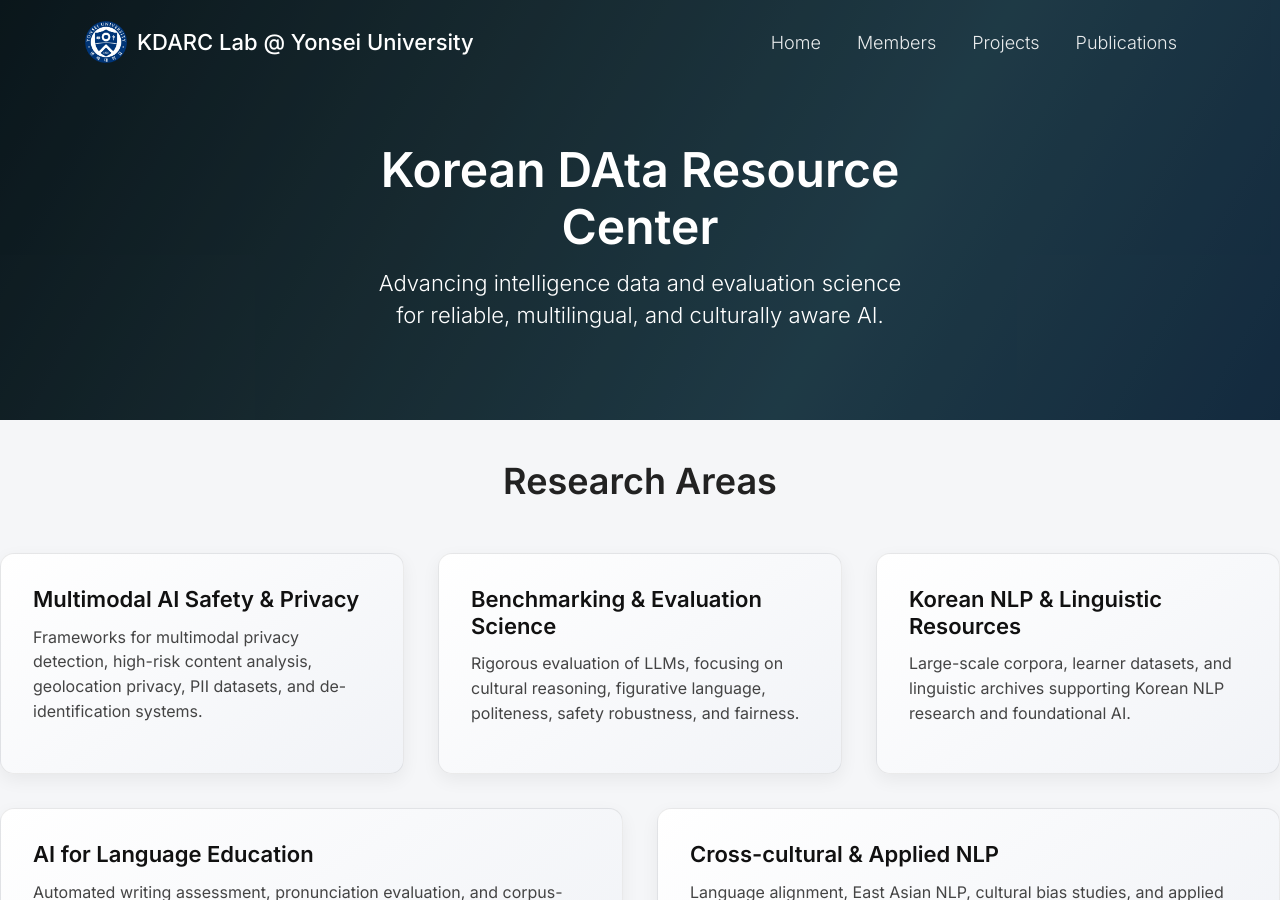
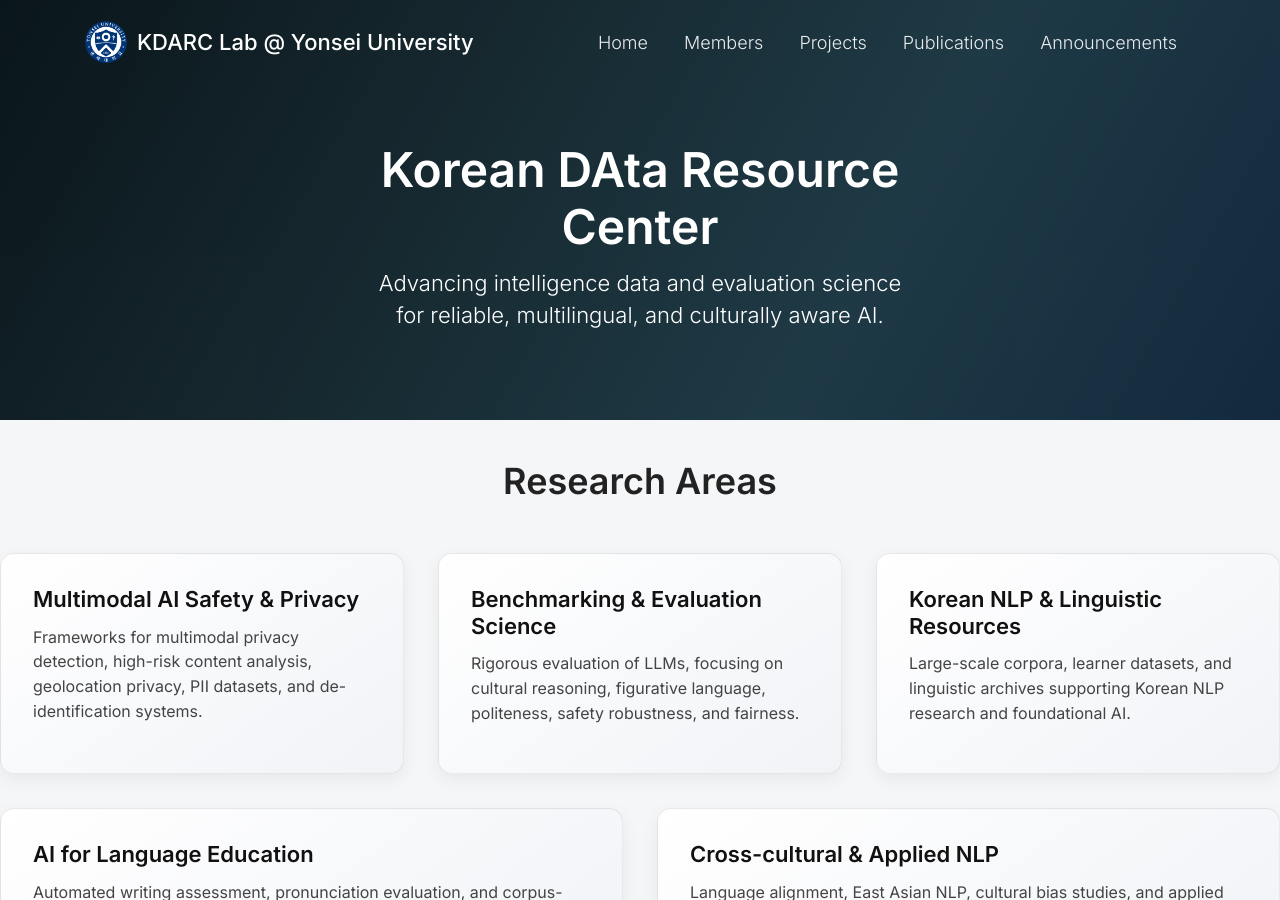
Before and after one commit to wangxiaonan-git/kdarc-lab, a Jekyll site: the page built from index.html, in a window 1280 px wide and 900 px high. Built offline with Jekyll 4.4.1, drawn with Linux system fonts in a browser that asks for light colours.

Commit message:
Update default.html

```diff
--- a/_layouts/default.html
+++ b/_layouts/default.html
@@ -305,6 +305,7 @@
         <li class="nav-item"><a class="nav-link" href="/kdarc-lab/members.html">Members</a></li>
         <li class="nav-item"><a class="nav-link" href="/kdarc-lab/projects.html">Projects</a></li>
         <li class="nav-item"><a class="nav-link" href="/kdarc-lab/publications.html">Publications</a></li>
+        <li class="nav-item"><a class="nav-link" href="/kdarc-lab/announcements.html">Announcements</a></li>
       </ul>
     </div>
   </div>
```
